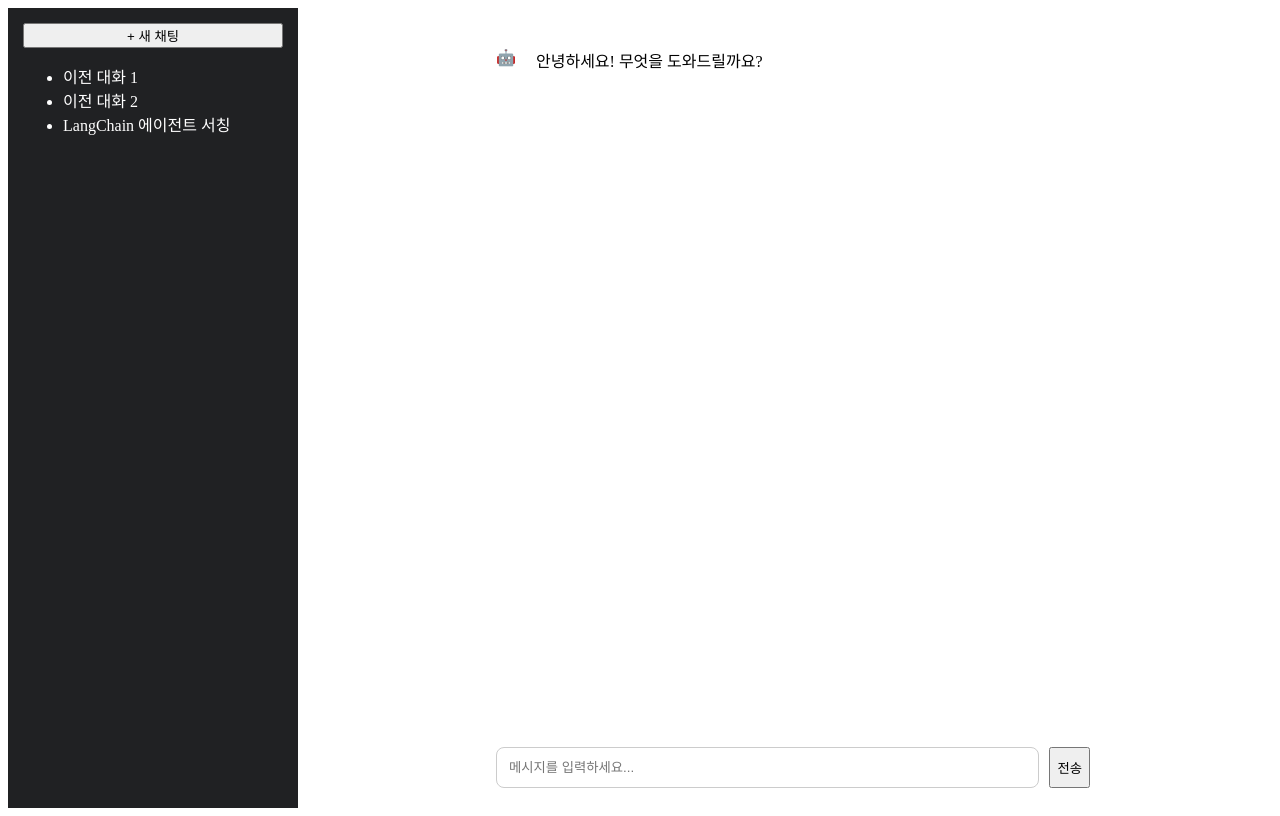
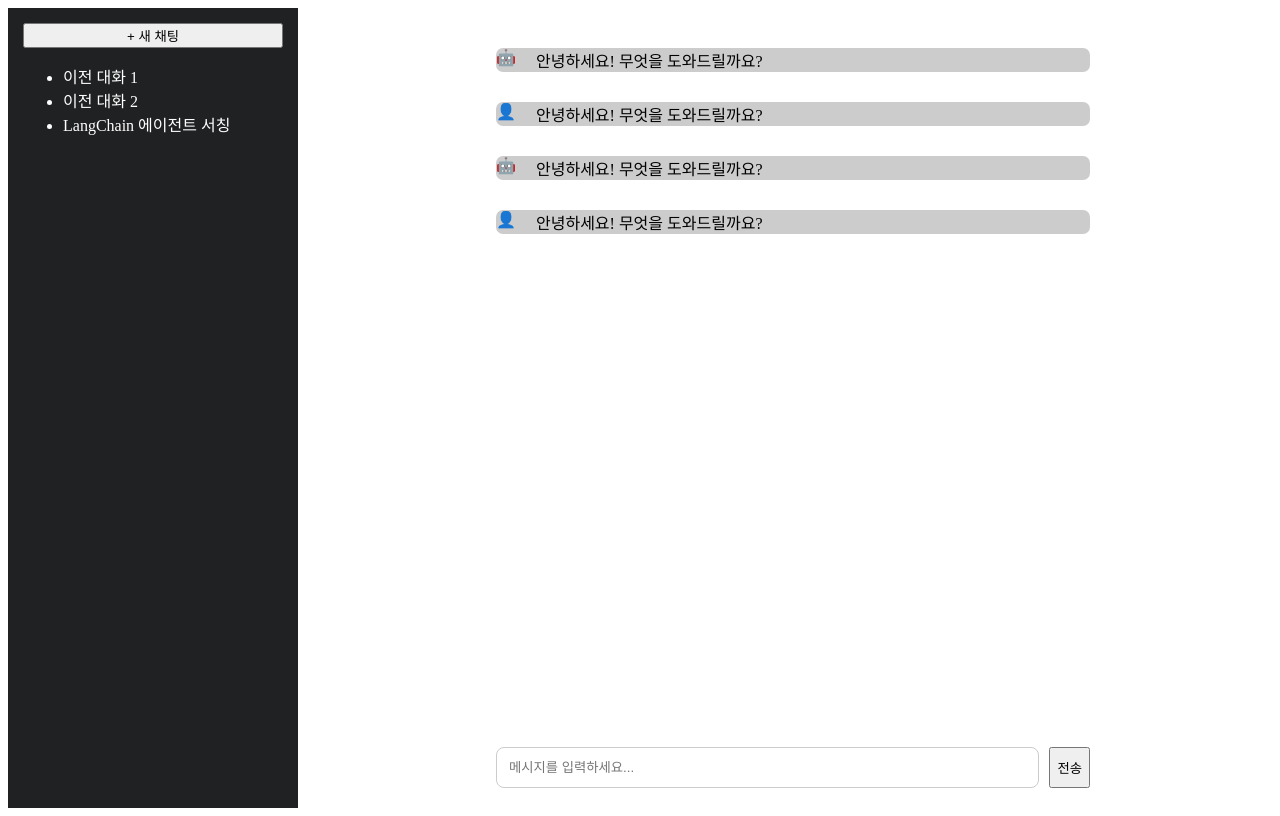
Before and after one commit to qwerty0911/algoAgentFront, a React (Vite) app: page /chatting/1 in a window 1280 px wide. Built offline with nearby package versions, Linux system fonts and the light colour scheme.

Commit message:
style: chatwindow compstyle 수정

```diff
--- a/src/pages/Chatting.css
+++ b/src/pages/Chatting.css
@@ -31,9 +31,11 @@
 
 /* 메시지 버블 */
 .message-bubble {
+  background-color: #ccc;
   display: flex;
   gap: 20px;
   margin-bottom: 30px;
+  border-radius: 7px;
 }
 
 /* 입력창 영역 (하단 고정) */
--- a/src/pages/Chatting.jsx
+++ b/src/pages/Chatting.jsx
@@ -11,7 +11,10 @@ const Chatting = () => {
     console.log({ userId })
 
     const [messages, setMessages] = useState([
-        { id: 1, role: 'assistant', content: '안녕하세요! 무엇을 도와드릴까요?' }
+        { id: 1, role: 'assistant', content: '안녕하세요! 무엇을 도와드릴까요?' },
+        { id: 2, role: 'user', content: '안녕하세요! 무엇을 도와드릴까요?' },
+        { id: 3, role: 'assistant', content: '안녕하세요! 무엇을 도와드릴까요?' },
+        { id: 4, role: 'user', content: '안녕하세요! 무엇을 도와드릴까요?' }
     ]);
 
     const sendMessage = (text) => {
```
